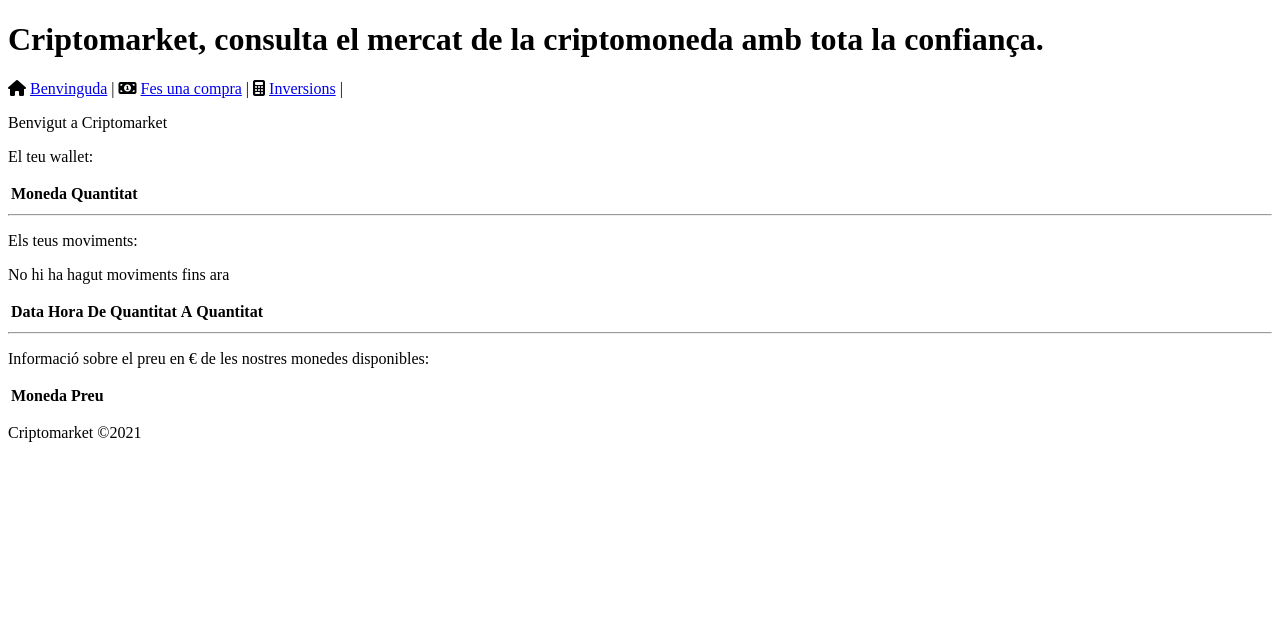
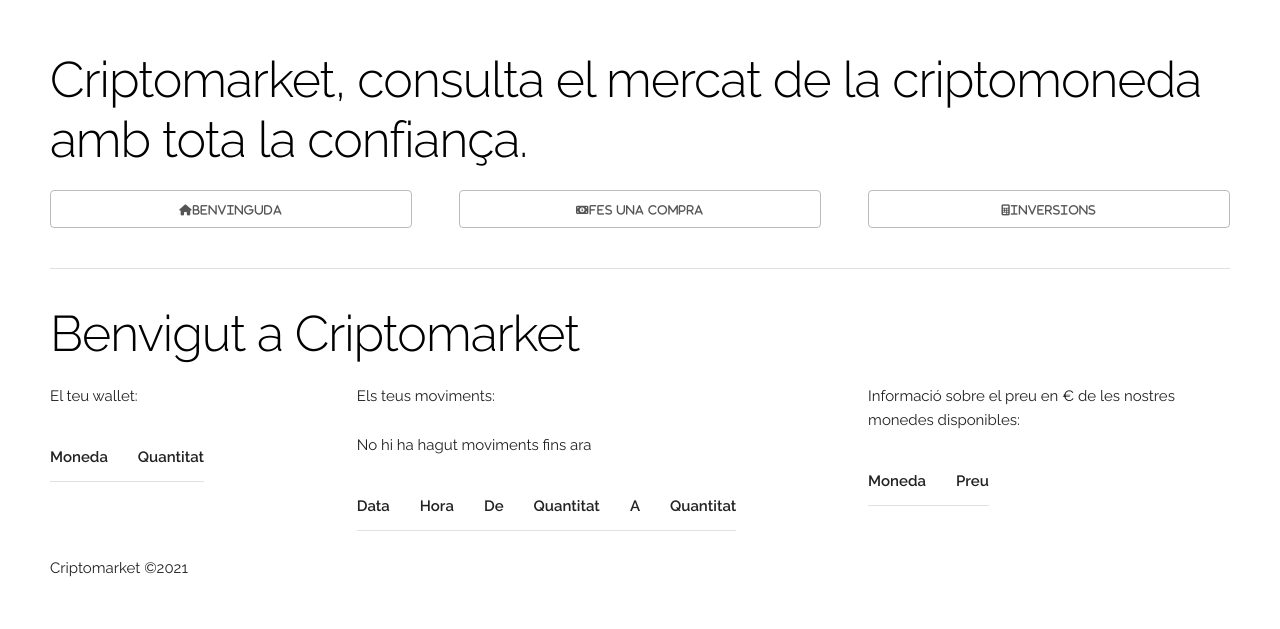
Before and after one commit to tommyshelby1917/BC0_CriptoMarket, a Flask app: template criptomarket/templates/index.html in a window 1280 px wide. Shown: the top 629 px of the page. Run offline with Flask 2, Linux system fonts and the light colour scheme; the template is opened without the code that fills it, so the values that code supplies are empty; parts of the project's set-up code (start-up, migrations or seed data) failed here and were passed over; some libraries are stand-ins or nearby versions.

Commit message:
CSS añadido

```diff
--- /dev/null
+++ b/criptomarket/static/css/main.css
@@ -0,0 +1,5 @@
+#error {
+    padding: 10px;
+    background-color: red;
+    color: white;
+}
--- /dev/null
+++ b/criptomarket/static/css/skeleton.css
@@ -0,0 +1,411 @@
+/* Table of contents
+––––––––––––––––––––––––––––––––––––––––––––––––––
+- Grid
+- Base Styles
+- Typography
+- Links
+- Buttons
+- Forms
+- Lists
+- Code
+- Tables
+- Spacing
+- Utilities
+- Clearing
+- Media Queries
+*/
+
+
+/* Grid
+–––––––––––––––––––––––––––––––––––––––––––––––––– */
+.container {
+  position: relative;
+  width: 100%;
+  max-width: 100%;
+  margin: 0 auto;
+  padding: 0 20px;
+  box-sizing: border-box; }
+.column,
+.columns {
+  width: 100%;
+  float: left;
+  box-sizing: border-box; }
+
+/* For devices larger than 400px */
+@media (min-width: 400px) {
+  .container {
+    width: 100%;
+    padding: 0; }
+}
+
+/* For devices larger than 550px */
+@media (min-width: 550px) {
+  .container {
+    width: 100%; }
+  .column,
+  .columns {
+    margin-left: 4%; }
+  .column:first-child,
+  .columns:first-child {
+    margin-left: 0; }
+
+  .one.column,
+  .one.columns                    { width: 4.66666666667%; }
+  .two.columns                    { width: 13.3333333333%; }
+  .three.columns                  { width: 22%;            }
+  .four.columns                   { width: 30.6666666667%; }
+  .five.columns                   { width: 39.3333333333%; }
+  .six.columns                    { width: 48%;            }
+  .seven.columns                  { width: 56.6666666667%; }
+  .eight.columns                  { width: 65.3333333333%; }
+  .nine.columns                   { width: 74.0%;          }
+  .ten.columns                    { width: 82.6666666667%; }
+  .eleven.columns                 { width: 91.3333333333%; }
+  .twelve.columns                 { width: 100%; margin-left: 0; }
+
+  .one-third.column               { width: 30.6666666667%; }
+  .two-thirds.column              { width: 65.3333333333%; }
+
+  .one-half.column                { width: 48%; }
+
+  /* Offsets */
+  .offset-by-one.column,
+  .offset-by-one.columns          { margin-left: 8.66666666667%; }
+  .offset-by-two.column,
+  .offset-by-two.columns          { margin-left: 17.3333333333%; }
+  .offset-by-three.column,
+  .offset-by-three.columns        { margin-left: 26%;            }
+  .offset-by-four.column,
+  .offset-by-four.columns         { margin-left: 34.6666666667%; }
+  .offset-by-five.column,
+  .offset-by-five.columns         { margin-left: 43.3333333333%; }
+  .offset-by-six.column,
+  .offset-by-six.columns          { margin-left: 52%;            }
+  .offset-by-seven.column,
+  .offset-by-seven.columns        { margin-left: 60.6666666667%; }
+  .offset-by-eight.column,
+  .offset-by-eight.columns        { margin-left: 69.3333333333%; }
+  .offset-by-nine.column,
+  .offset-by-nine.columns         { margin-left: 78.0%;          }
+  .offset-by-ten.column,
+  .offset-by-ten.columns          { margin-left: 86.6666666667%; }
+  .offset-by-eleven.column,
+  .offset-by-eleven.columns       { margin-left: 95.3333333333%; }
+
+  .offset-by-one-third.column,
+  .offset-by-one-third.columns    { margin-left: 34.6666666667%; }
+  .offset-by-two-thirds.column,
+  .offset-by-two-thirds.columns   { margin-left: 69.3333333333%; }
+
+  .offset-by-one-half.column,
+  .offset-by-one-half.columns     { margin-left: 52%; }
+
+}
+
+
+/* Base Styles
+–––––––––––––––––––––––––––––––––––––––––––––––––– */
+/* NOTE
+html is set to 62.5% so that all the REM measurements throughout Skeleton
+are based on 10px sizing. So basically 1.5rem = 15px :) */
+html {
+  font-size: 62.5%; }
+body {
+  font-size: 1.5em; /* currently ems cause chrome bug misinterpreting rems on body element */
+  line-height: 1.6;
+  font-weight: 400;
+  font-family: "Raleway", "HelveticaNeue", "Helvetica Neue", Helvetica, Arial, sans-serif;
+  color: #222;
+  margin: 50px;}
+
+
+
+/* Typography
+–––––––––––––––––––––––––––––––––––––––––––––––––– */
+h1, h2, h3, h4, h5, h6 {
+  margin-top: 0;
+  margin-bottom: 2rem;
+  font-weight: 300;
+  color: black;}
+h1 { font-size: 4.0rem; line-height: 1.2;  letter-spacing: -.1rem;}
+h2 { font-size: 3.6rem; line-height: 1.25; letter-spacing: -.1rem; }
+h3 { font-size: 3.0rem; line-height: 1.3;  letter-spacing: -.1rem; }
+h4 { font-size: 2.4rem; line-height: 1.35; letter-spacing: -.08rem; }
+h5 { font-size: 1.8rem; line-height: 1.5;  letter-spacing: -.05rem; }
+h6 { font-size: 1.5rem; line-height: 1.6;  letter-spacing: 0; }
+
+/* Larger than phablet */
+@media (min-width: 550px) {
+  h1 { font-size: 5.0rem; }
+  h2 { font-size: 4.2rem; }
+  h3 { font-size: 3.6rem; }
+  h4 { font-size: 3.0rem; }
+  h5 { font-size: 2.4rem; }
+  h6 { font-size: 1.5rem; }
+}
+
+p {
+  margin-top: 0; }
+
+
+/* Links
+–––––––––––––––––––––––––––––––––––––––––––––––––– */
+a {
+  color: #1EAEDB; }
+a:hover {
+  color: #0FA0CE; }
+
+
+/* Buttons
+–––––––––––––––––––––––––––––––––––––––––––––––––– */
+.button,
+button,
+input[type="submit"],
+input[type="reset"],
+input[type="button"] {
+  display: inline-block;
+  height: 38px;
+  padding: 0 30px;
+  color: #555;
+  text-align: center;
+  font-size: 11px;
+  font-weight: 600;
+  line-height: 38px;
+  letter-spacing: .1rem;
+  text-transform: uppercase;
+  text-decoration: none;
+  white-space: nowrap;
+  background-color: transparent;
+  border-radius: 4px;
+  border: 1px solid #bbb;
+  cursor: pointer;
+  box-sizing: border-box; }
+.button:hover,
+button:hover,
+input[type="submit"]:hover,
+input[type="reset"]:hover,
+input[type="button"]:hover,
+.button:focus,
+button:focus,
+input[type="submit"]:focus,
+input[type="reset"]:focus,
+input[type="button"]:focus {
+  color: #333;
+  border-color: #888;
+  outline: 0; }
+.button.button-primary,
+button.button-primary,
+input[type="submit"].button-primary,
+input[type="reset"].button-primary,
+input[type="button"].button-primary {
+  color: #FFF;
+  background-color: #33C3F0;
+  border-color: #33C3F0; }
+.button.button-primary:hover,
+button.button-primary:hover,
+input[type="submit"].button-primary:hover,
+input[type="reset"].button-primary:hover,
+input[type="button"].button-primary:hover,
+.button.button-primary:focus,
+button.button-primary:focus,
+input[type="submit"].button-primary:focus,
+input[type="reset"].button-primary:focus,
+input[type="button"].button-primary:focus {
+  color: #FFF;
+  background-color: #1EAEDB;
+  border-color: #1EAEDB; }
+
+
+/* Forms
+–––––––––––––––––––––––––––––––––––––––––––––––––– */
+input[type="email"],
+input[type="number"],
+input[type="search"],
+input[type="text"],
+input[type="tel"],
+input[type="url"],
+input[type="password"],
+textarea,
+select {
+  height: 38px;
+  padding: 6px 10px; /* The 6px vertically centers text on FF, ignored by Webkit */
+  background-color: #fff;
+  border: 1px solid #D1D1D1;
+  border-radius: 4px;
+  box-shadow: none;
+  box-sizing: border-box; }
+/* Removes awkward default styles on some inputs for iOS */
+input[type="email"],
+input[type="number"],
+input[type="search"],
+input[type="text"],
+input[type="tel"],
+input[type="url"],
+input[type="password"],
+textarea {
+  -webkit-appearance: none;
+     -moz-appearance: none;
+          appearance: none; }
+textarea {
+  min-height: 65px;
+  padding-top: 6px;
+  padding-bottom: 6px; }
+input[type="email"]:focus,
+input[type="number"]:focus,
+input[type="search"]:focus,
+input[type="text"]:focus,
+input[type="tel"]:focus,
+input[type="url"]:focus,
+input[type="password"]:focus,
+textarea:focus,
+select:focus {
+  border: 1px solid #33C3F0;
+  outline: 0; }
+label,
+legend {
+  display: block;
+  margin-bottom: .5rem;
+  font-weight: 600; }
+fieldset {
+  padding: 0;
+  border-width: 0; }
+input[type="checkbox"],
+input[type="radio"] {
+  display: inline; }
+label > .label-body {
+  display: inline-block;
+  margin-left: .5rem;
+  font-weight: normal; }
+
+
+/* Lists
+–––––––––––––––––––––––––––––––––––––––––––––––––– */
+ul {
+  list-style: circle inside; }
+ol {
+  list-style: decimal inside; }
+ol, ul {
+  padding-left: 0;
+  margin-top: 0; }
+ul ul,
+ul ol,
+ol ol,
+ol ul {
+  margin: 1.5rem 0 1.5rem 3rem;
+  font-size: 90%; }
+li {
+  margin-bottom: 1rem; }
+
+
+/* Code
+–––––––––––––––––––––––––––––––––––––––––––––––––– */
+code {
+  padding: .2rem .5rem;
+  margin: 0 .2rem;
+  font-size: 90%;
+  white-space: nowrap;
+  background: #F1F1F1;
+  border: 1px solid #E1E1E1;
+  border-radius: 4px; }
+pre > code {
+  display: block;
+  padding: 1rem 1.5rem;
+  white-space: pre; }
+
+
+/* Tables
+–––––––––––––––––––––––––––––––––––––––––––––––––– */
+th,
+td {
+  padding: 12px 15px;
+  text-align: left;
+  border-bottom: 1px solid #E1E1E1; }
+th:first-child,
+td:first-child {
+  padding-left: 0; }
+th:last-child,
+td:last-child {
+  padding-right: 0; }
+
+
+/* Spacing
+–––––––––––––––––––––––––––––––––––––––––––––––––– */
+button,
+.button {
+  margin-bottom: 1rem; }
+input,
+textarea,
+select,
+fieldset {
+  margin-bottom: 1.5rem; }
+pre,
+blockquote,
+dl,
+figure,
+table,
+p,
+ul,
+ol,
+form {
+  margin-bottom: 2.5rem; }
+
+
+/* Utilities
+–––––––––––––––––––––––––––––––––––––––––––––––––– */
+.u-full-width {
+  width: 100%;
+  box-sizing: border-box; }
+.u-max-full-width {
+  max-width: 100%;
+  box-sizing: border-box; }
+.u-pull-right {
+  float: right; }
+.u-pull-left {
+  float: left; }
+
+
+/* Misc
+–––––––––––––––––––––––––––––––––––––––––––––––––– */
+hr {
+  margin-top: 3rem;
+  margin-bottom: 3.5rem;
+  border-width: 0;
+  border-top: 1px solid #E1E1E1; }
+
+
+/* Clearing
+–––––––––––––––––––––––––––––––––––––––––––––––––– */
+
+/* Self Clearing Goodness */
+.container:after,
+.row:after,
+.u-cf {
+  content: "";
+  display: table;
+  clear: both; }
+
+
+/* Media Queries
+–––––––––––––––––––––––––––––––––––––––––––––––––– */
+/*
+Note: The best way to structure the use of media queries is to create the queries
+near the relevant code. For example, if you wanted to change the styles for buttons
+on small devices, paste the mobile query code up in the buttons section and style it
+there.
+*/
+
+
+/* Larger than mobile */
+@media (min-width: 400px) {}
+
+/* Larger than phablet (also point when grid becomes active) */
+@media (min-width: 550px) {}
+
+/* Larger than tablet */
+@media (min-width: 750px) {}
+
+/* Larger than desktop */
+@media (min-width: 1000px) {}
+
+/* Larger than Desktop HD */
+@media (min-width: 1200px) {}
--- a/criptomarket/templates/base.html
+++ b/criptomarket/templates/base.html
@@ -4,19 +4,33 @@
     <meta charset="UTF-8">
     <meta name="viewport" content="width=device-width, initial-scale=1.0">
     <title>{% block title %}{% endblock %}</title>
-    <link rel="stylesheet" href="css/main.css">
     <script src="https://kit.fontawesome.com/9d4352a4a2.js" crossorigin="anonymous"></script>
+
+    <link href="//fonts.googleapis.com/css?family=Raleway:400,300,600" rel="stylesheet" type="text/css">
+
+    <!-- CSS –––––––––––––––––––––––––––––––––––––––––––––––––– -->
+    <link rel="stylesheet" href="/static/css/normalize.css">
+    <link rel="stylesheet" href="/static/css/skeleton.css">
+    <link rel="stylesheet" href="/static/css/main.css">
+
+    <!-- Favicon
+    –––––––––––––––––––––––––––––––––––––––––––––––––– -->
+    <link rel="icon" type="image/png" href="criptomarket/static/images/favicon.png">
 
 </head>
 <body>
-    <h1>Criptomarket, consulta el mercat de la criptomoneda amb tota la confiança.</h1>
     <div class="container">
-        <p class=menu>
-            <i class="fa fa-home"></i> <a href="./">Benvinguda</a> |
-            <i class="fa fa-money"></i> <a href="./purchase">Fes una compra</a> |
-            <i class="fa fa-calculator"></i> <a href="./status">Inversions</a> |
-        </p>
+        <h1>Criptomarket, consulta el mercat de la criptomoneda amb tota la confiança.</h1>
+        <div class="row">
+            <nav class="navbar">
+                <a href="./" class="button xs-eleven xs-offset-by-four sm-three md-two md-offset-by-three lg-two lg-offset-by-four four columns menu-button fa fa-home">Benvinguda</a>
+                <a href="./purchase" class="button xs-eleven xs-offset-by-four sm-three md-two md-offset-by-three lg-two lg-offset-by-four four columns menu-button fa fa-money">Fes una compra</a>
+                <a href="./status" class="button xs-eleven sm-three md-two lg-two four columns menu-button fa fa-calculator">Inversions</a>
+            </nav>
+        </div>
 
+        <hr class="menu-divider">
+    </div>
         {% block body %}
         {% endblock %}
     </div>
--- a/criptomarket/templates/index.html
+++ b/criptomarket/templates/index.html
@@ -1,9 +1,11 @@
 {% extends 'base.html' %}
 {% block title %} Benvinguda {% endblock %}
 {% block body %}
-<p>Benvigut a Criptomarket</p>
+<h1>Benvigut a Criptomarket</h1>
 
-<section>
+<div class="container">
+    <div class="row">
+        <div class="three columns">
             <p>El teu wallet:</p>
             <table>
                 <tr>
@@ -17,11 +19,9 @@
                 </tr>
                 {% endfor %}
             </table>
-</section>
+        </div>
 
-<hr>
-
-<section>
+        <div class="five columns">
             <p>Els teus moviments:</p>
             <table>
                 <tr>
@@ -46,12 +46,10 @@
             {% else %}
                 <p>No hi ha hagut moviments fins ara</p>
             {% endif %}
-<table>
-</section>
+            </table>
+        </div>
 
-<hr>
-
-<section>
+        <div class="four columns">
             <p>Informació sobre el preu en € de les nostres monedes disponibles:</p>
             <table>
                 <tr>
@@ -65,6 +63,10 @@
                 </tr>
             {% endfor %}
             </table>
-</section>
+        </div>
+
+    </div>
+</div>
+
 
 {% endblock %}
```
Also changed, not shown: criptomarket/static/css/menu.css (added, +59 -0 lines), criptomarket/static/css/normalize.css (added), criptomarket/static/images/favicon.png (added), criptomarket/templates/css/main.css (deleted). Lines whose indentation alone changed are shown as unchanged.
